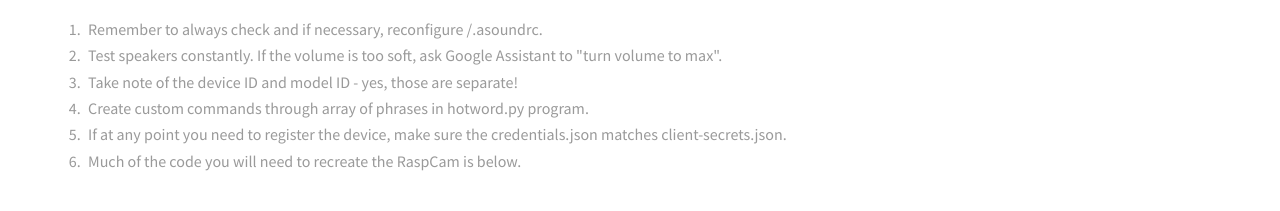
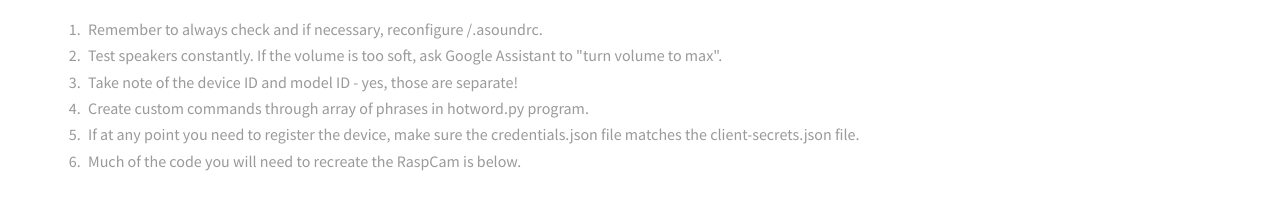
Before and after one commit to fiifikrampah/raspcam4180.github.io, a plain HTML site: page thesoftware.html in a window 1280 px wide. Shown: the part 1780-1991 px from the top of the page. Drawn offline with Linux system fonts and the light colour scheme.

```diff
--- a/thesoftware.html
+++ b/thesoftware.html
@@ -72,7 +72,7 @@
                             <li>Test speakers constantly. If the volume is too soft, ask Google Assistant to "turn volume to max".</li>
                             <li>Take note of the device ID and model ID - yes, those are separate!</li>
                             <li>Create custom commands through array of phrases in hotword.py program.</li>
-                            <li>If at any point you need to register the device, make sure the credentials.json matches client-secrets.json.</li>
+                            <li>If at any point you need to register the device, make sure the credentials.json file matches the client-secrets.json file.</li>
                             <li>Much of the code you will need to recreate the RaspCam is below.</li>
                         </ol>
 
```
